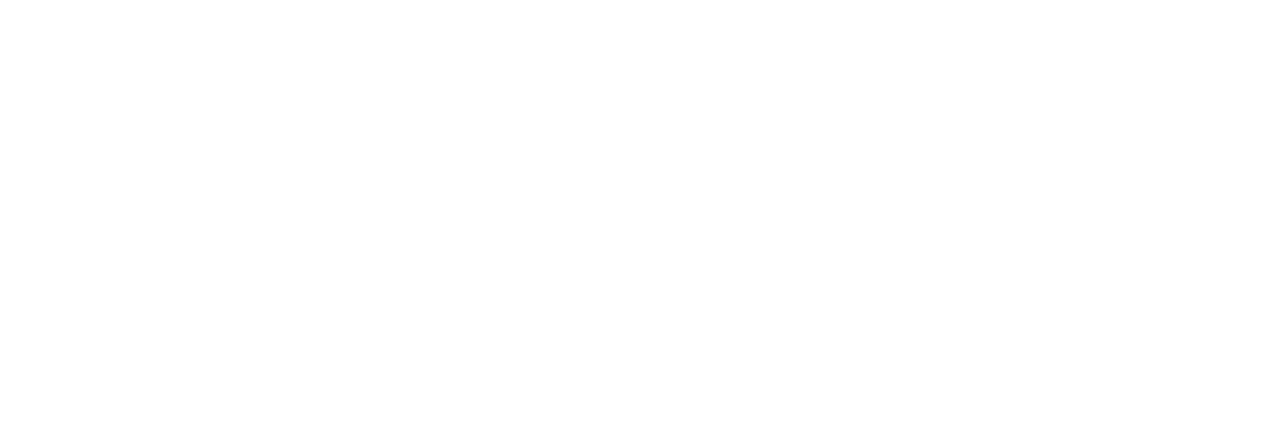
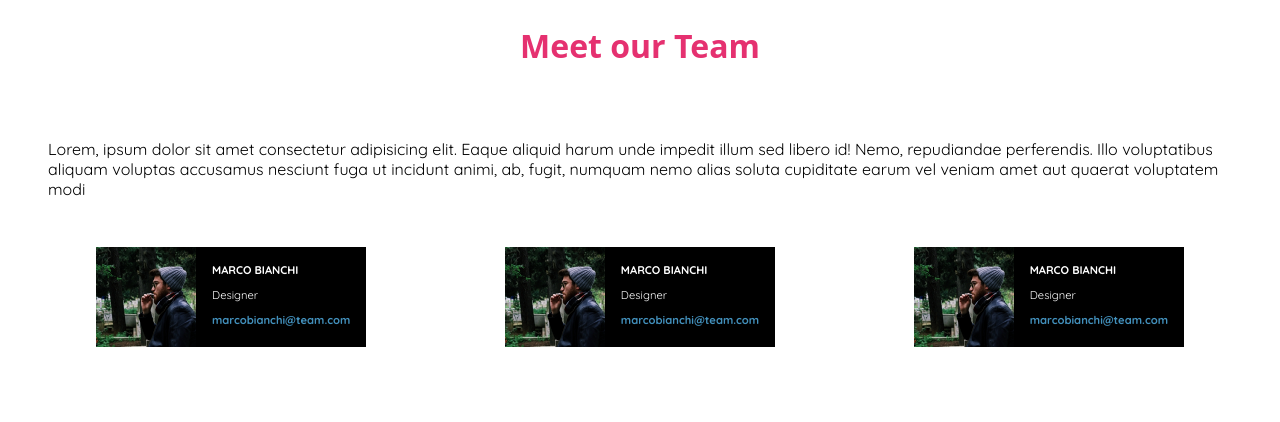
Before and after one commit to antoniorusso2/js-our-team, a plain HTML site: page index.html in a window 1280 px wide. Drawn offline with Linux system fonts and the light colour scheme; a web font is replaced by a local one.

Commit message:
ADD: html content + font and a card preview for setting the style; also added container centering rules and flex row-column style

```diff
--- a/css/style.css
+++ b/css/style.css
@@ -1,9 +1,22 @@
+/* font */
+@import url("https://fonts.googleapis.com/css2?family=Coiny&family=Comfortaa:wght@600&display=swap");
+@import url("https://fonts.googleapis.com/css2?family=Quicksand:wght@300..700&display=swap");
+/* color custom properties */
+:root {
+  --title-color: #e53170;
+  --email-color: #4391bd;
+}
+
 /* reset rules */
-
 * {
   box-sizing: border-box;
   margin: 0;
   padding: 0;
+}
+
+html {
+  font-family: "Quicksand", sans-serif;
+  font-optical-sizing: auto;
 }
 
 a {
@@ -16,8 +29,65 @@ img {
   display: block;
 }
 
+/* container centering */
+.container {
+  margin: 0 auto;
+  padding: 1.5rem 3rem;
+}
+
+/* general rules */
+section {
+  margin: 1.5rem 0;
+}
 /* header */
+.big-title {
+  text-align: center;
+  font-family: "Coiny", system-ui;
+  font-weight: 600;
+  color: var(--title-color);
+}
 
 /* main */
+.row {
+  display: flex;
+  row-gap: 0.5rem;
+  flex-wrap: wrap;
+  justify-content: space-between;
+}
 
+.col {
+  display: flex;
+}
+
+.card {
+  font-size: 0.7rem;
+  display: flex;
+  flex-grow: 0;
+  flex-shrink: 0;
+  background-color: black;
+  color: #ffffff;
+}
+
+.card-img {
+  width: 100px;
+}
+
+.card-body {
+  padding: 1rem;
+}
+
+.card-body > * {
+  padding: 0.7rem 0;
+}
+
+.card-body .name {
+  font-weight: 800;
+  text-transform: uppercase;
+}
+
+.card-body .e-mail {
+  color: var(--email-color);
+  font-weight: 800;
+  text-transform: lowercase;
+}
 /* footer */
--- a/index.html
+++ b/index.html
@@ -4,16 +4,116 @@
 <head>
   <meta charset="UTF-8">
   <meta name="viewport" content="width=device-width, initial-scale=1.0">
+  <!-- my css -->
   <link rel="stylesheet" href="./css/style.css">
   <title>Our Team</title>
 </head>
 
 <body>
   <header>
-    <!-- messaggio di benvenuto -->
+    <div class="container big-title">
+      <h1 class="title">
+        Meet our Team
+      </h1>
+    </div>
+
   </header>
 
   <main>
+    <div class="container">
+      <section class="description">
+        <p class="description-text">
+          Lorem, ipsum dolor sit amet consectetur adipisicing elit. Eaque aliquid harum unde impedit illum sed libero
+          id!
+          Nemo, repudiandae perferendis. Illo voluptatibus aliquam voluptas accusamus nesciunt fuga ut incidunt animi,
+          ab,
+          fugit, numquam nemo alias soluta cupiditate earum vel veniam amet aut quaerat voluptatem modi
+        </p>
+      </section>
+      <section class="team-section">
+        <div class="container">
+          <div class="row">
+            <div class="col">
+              <div class="card">
+                <div class="card-img">
+                  <img src="./img/male1.png" alt="first member photo">
+                </div>
+                <div class="card-body">
+                  <a href="#">
+                    <p class="name">
+                      Marco Bianchi
+                    </p>
+                  </a>
+
+                  <p class="role">
+                    Designer
+                  </p>
+
+                  <a href="#">
+                    <p class="e-mail">
+                      marcobianchi@team.com
+                    </p>
+                  </a>
+
+                </div>
+              </div>
+            </div>
+
+            <div class="col">
+              <div class="card">
+                <div class="card-img">
+                  <img src="./img/male1.png" alt="first member photo">
+                </div>
+                <div class="card-body">
+                  <a href="#">
+                    <p class="name">
+                      Marco Bianchi
+                    </p>
+                  </a>
+
+                  <p class="role">
+                    Designer
+                  </p>
+
+                  <a href="#">
+                    <p class="e-mail">
+                      marcobianchi@team.com
+                    </p>
+                  </a>
+
+                </div>
+              </div>
+            </div>
+
+            <div class="col">
+              <div class="card">
+                <div class="card-img">
+                  <img src="./img/male1.png" alt="first member photo">
+                </div>
+                <div class="card-body">
+                  <a href="#">
+                    <p class="name">
+                      Marco Bianchi
+                    </p>
+                  </a>
+
+                  <p class="role">
+                    Designer
+                  </p>
+
+                  <a href="#">
+                    <p class="e-mail">
+                      marcobianchi@team.com
+                    </p>
+                  </a>
+
+                </div>
+              </div>
+            </div>
+          </div>
+        </div>
+      </section>
+    </div>
 
   </main>
 
```
